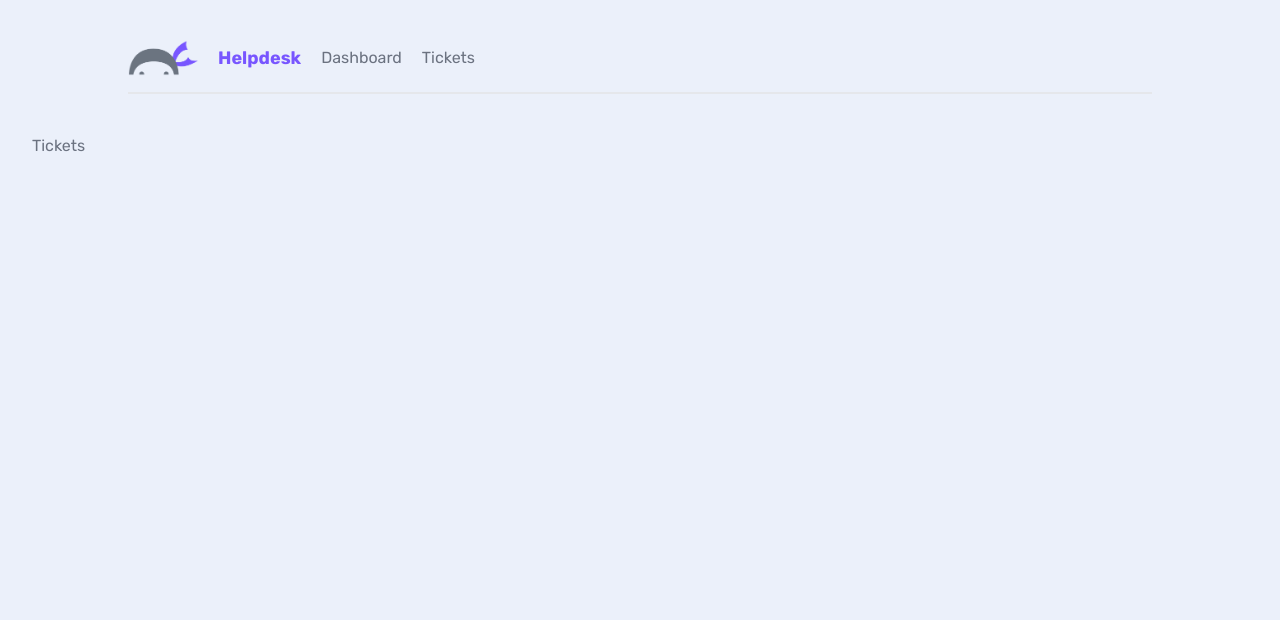
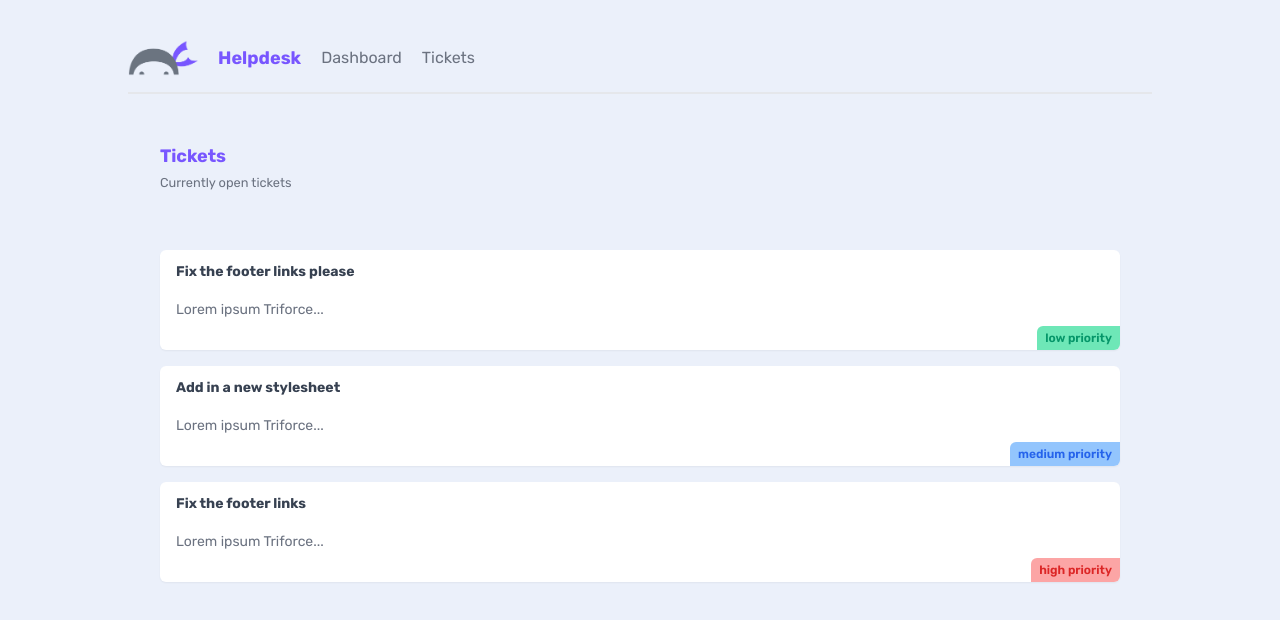
Before and after one commit to FahadQurashi49/helpdesk, a Next.js app: page /tickets in a window 1280 px wide. Shown: the top 620 px of the page. Built offline with nearby package versions, Linux system fonts and the light colour scheme; data requests are answered from the project's data file.

Commit message:
feat(tickets): add tickets page

```diff
--- /dev/null
+++ b/_data/db.json
@@ -0,0 +1,25 @@
+{
+    "tickets": [
+      {
+        "id": "1",
+        "title": "Fix the footer links please",
+        "body": "Lorem ipsum Triforce sit amet, Linkus Hyruleus tempus Ganondorf. Nunc ocarina sagittis quis Majoras Mask. Nulla in metus arcu. Suspendisse potenti. In vel mauris varius, consectetur Zora ipsum eget, Master Sword porttitor urna. Fusce elementum urna elit, eget eleifend velit consectetur eget. Integer vel lobortis ipsum, vitae auctor Ocarina of Time. Donec sed urna dapibus, interdum magna a, eleifend magna. Curabitur tincidunt enim a neque volutpat. Phasellus auctor magna vel nunc pretium, ut volutpat justo tristique. Pellentesque cursus convallis mauris, in tempus enim tincidunt vitae.",
+        "priority": "low",
+        "user_email": "mario@netninja.dev"
+      },
+      {
+        "id": "2",
+        "title": "Add in a new stylesheet",
+        "body": "Lorem ipsum Triforce sit amet, Linkus Hyruleus tempus Ganondorf. Nunc ocarina sagittis quis Majoras Mask. Nulla in metus arcu. Suspendisse potenti. In vel mauris varius, consectetur Zora ipsum eget, Master Sword porttitor urna. Fusce elementum urna elit, eget eleifend velit consectetur eget. Integer vel lobortis ipsum, vitae auctor Ocarina of Time. Donec sed urna dapibus, interdum magna a, eleifend magna. Curabitur tincidunt enim a neque volutpat. Phasellus auctor magna vel nunc pretium, ut volutpat justo tristique. Pellentesque cursus convallis mauris, in tempus enim tincidunt vitae.",
+        "priority": "medium",
+        "user_email": "mario@netninja.dev"
+      },
+      {
+        "id": "3",
+        "title": "Fix the footer links",
+        "body": "Lorem ipsum Triforce sit amet, Linkus Hyruleus tempus Ganondorf. Nunc ocarina sagittis quis Majoras Mask. Nulla in metus arcu. Suspendisse potenti. In vel mauris varius, consectetur Zora ipsum eget, Master Sword porttitor urna. Fusce elementum urna elit, eget eleifend velit consectetur eget. Integer vel lobortis ipsum, vitae auctor Ocarina of Time. Donec sed urna dapibus, interdum magna a, eleifend magna. Curabitur tincidunt enim a neque volutpat. Phasellus auctor magna vel nunc pretium, ut volutpat justo tristique. Pellentesque cursus convallis mauris, in tempus enim tincidunt vitae.",
+        "priority": "high",
+        "user_email": "peach@netninja.dev"
+      }
+    ]
+  }
--- /dev/null
+++ b/app/tickets/TicketList.tsx
@@ -0,0 +1,36 @@
+interface Ticket {
+    id: string;
+    title: string;
+    body: string;
+    priority: string;
+    user_email: string;
+}
+
+async function getTickets(): Promise<Ticket[]> {
+    const res = await fetch('http://localhost:4000/tickets', {
+        next: {
+            revalidate: 0
+        }
+    })
+    return res.json()
+}
+
+export default async function TicketList() {
+    const tickets: Ticket[] = await getTickets()
+  return (
+    <>
+    {tickets.map((ticket) => (
+        <div key={ticket.id} className='card my-5'>
+            <h3>{ticket.title}</h3>
+            <p>{ticket.body.slice(0, 20)}...</p>
+            <div className={`pill ${ticket.priority}`}>
+                {ticket.priority} priority
+            </div>
+        </div>
+    ))}
+    {tickets.length === 0 && (
+        <p className='text-center'>There are no open tickets!</p>
+    )}
+    </>
+  )
+}
--- a/app/tickets/page.tsx
+++ b/app/tickets/page.tsx
@@ -1,7 +1,16 @@
-import React from 'react'
+import TicketList from "./TicketList";
 
 export default function Tickets() {
   return (
-    <div>Tickets</div>
+    <main>
+        <nav>
+            <div>
+                <h2>Tickets</h2>
+                <p><small>Currently open tickets</small></p>
+            </div>
+        </nav>
+
+        <TicketList />
+    </main>
   )
 }
```
